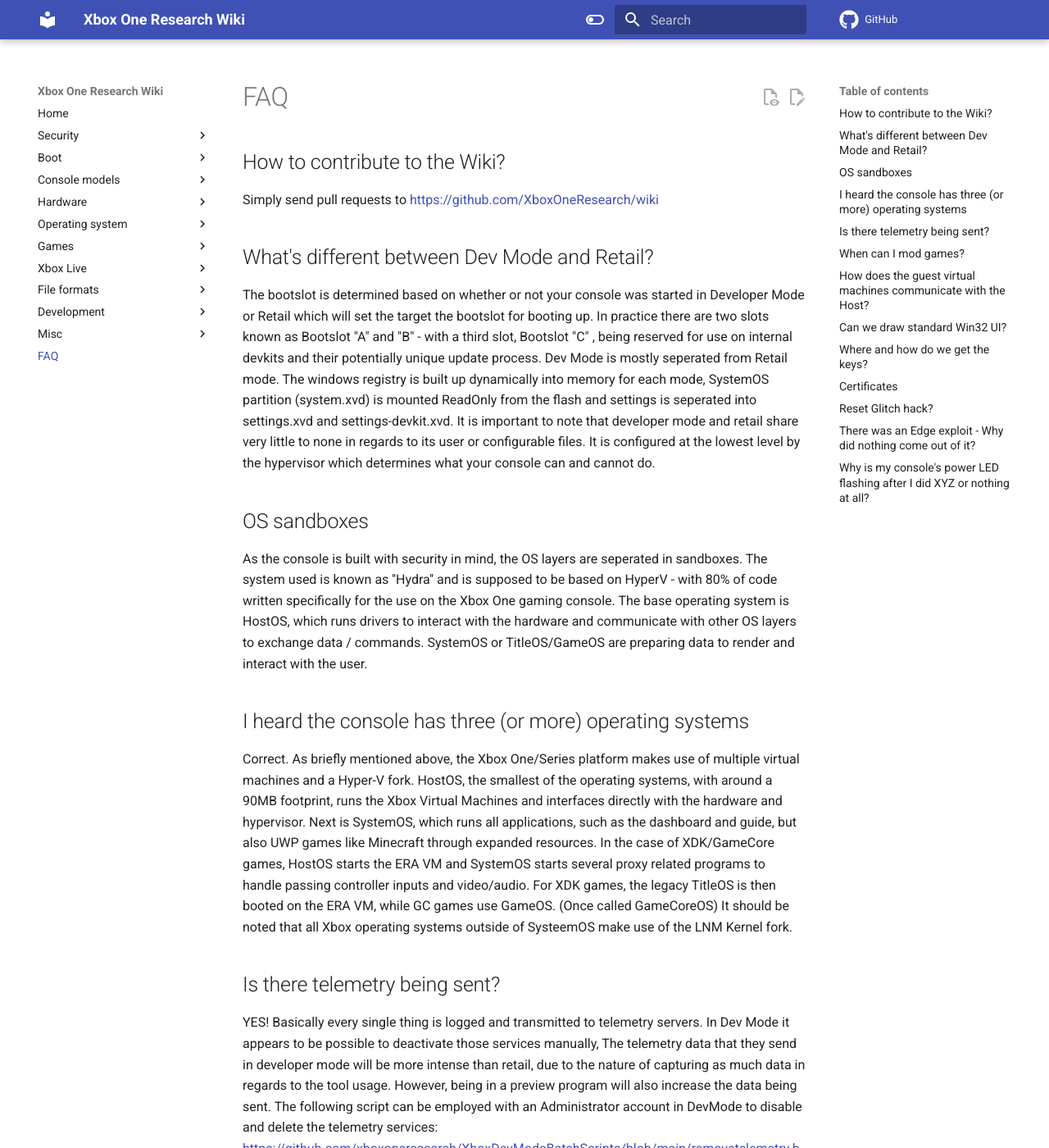
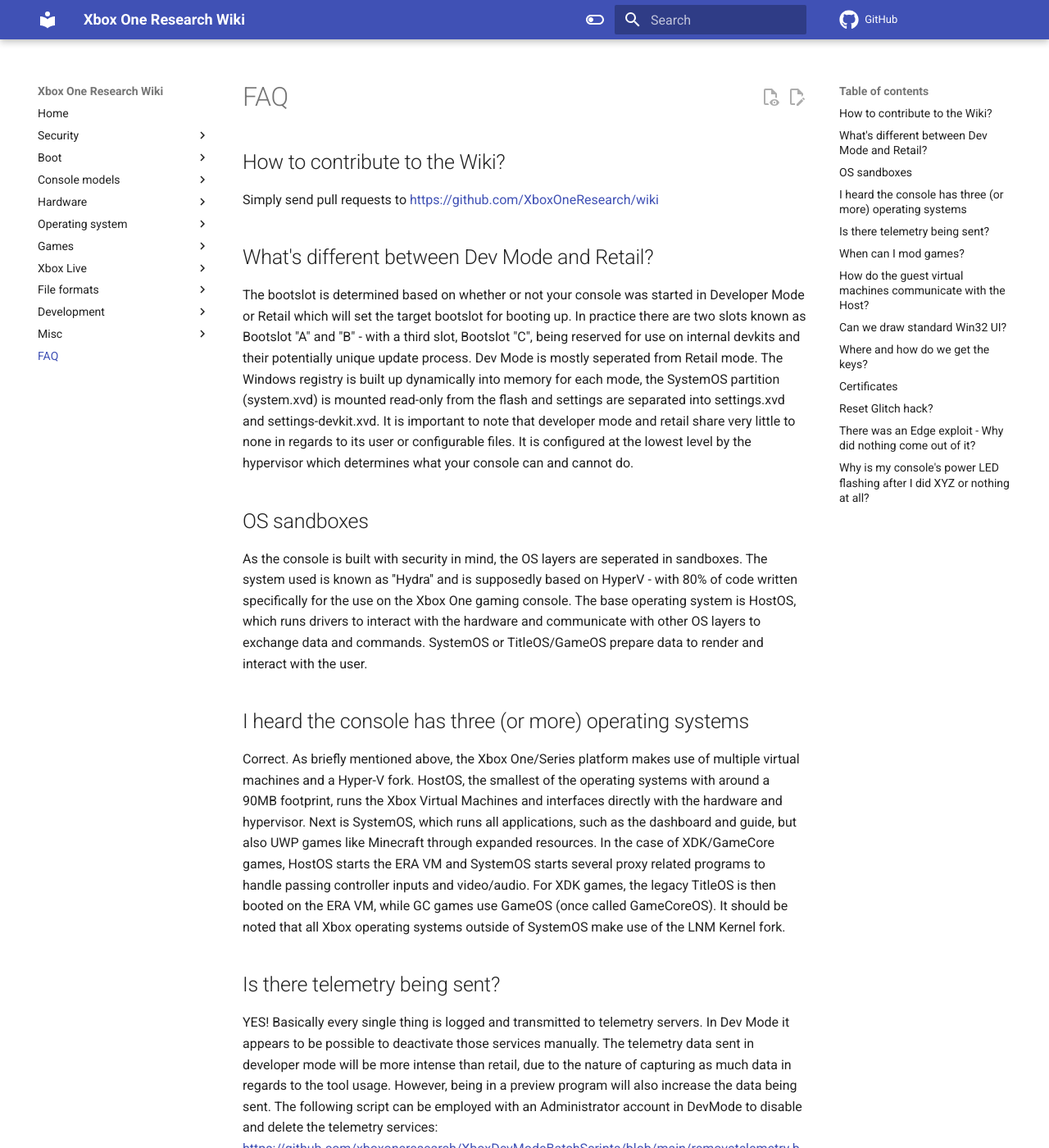
Before and after one commit to xboxoneresearch/wiki, an MkDocs documentation site: the page built from docs/faq.md, in a window 1280 px wide and 1400 px high. Shown: the whole window at 82% size. Built offline with MkDocs 1.6.1 and Material for MkDocs 9.7.7, drawn with Linux system fonts in a browser that asks for light colours; comment, search, counter and statistics services are not loaded; some of the changed text lies outside the part shown.

Commit message:
Improved grammar etc. in faq.md

```diff
--- a/docs/faq.md
+++ b/docs/faq.md
@@ -4,34 +4,34 @@
 Simply send pull requests to https://github.com/XboxOneResearch/wiki
 
 ## What's different between Dev Mode and Retail? ##
-The bootslot is determined based on whether or not your console was started in Developer Mode or Retail which will set the target the bootslot for booting up. In practice there are two slots known as  Bootslot "A" and "B" - with a third slot, Bootslot "C" , being reserved for use on internal devkits and their potentially unique update process. Dev Mode is mostly seperated from Retail mode. The windows registry is built up dynamically into memory for each mode, SystemOS partition (system.xvd) is mounted ReadOnly from the flash and settings is seperated into settings.xvd and settings-devkit.xvd. It is important to note that developer mode and retail share very little to none in regards to its user or configurable files. It is configured at the lowest level by the hypervisor which determines what your console can and cannot do.
+The bootslot is determined based on whether or not your console was started in Developer Mode or Retail which will set the target bootslot for booting up. In practice there are two slots known as Bootslot "A" and "B" - with a third slot, Bootslot "C", being reserved for use on internal devkits and their potentially unique update process. Dev Mode is mostly seperated from Retail mode. The Windows registry is built up dynamically into memory for each mode, the SystemOS partition (system.xvd) is mounted read-only from the flash and settings are separated into settings.xvd and settings-devkit.xvd. It is important to note that developer mode and retail share very little to none in regards to its user or configurable files. It is configured at the lowest level by the hypervisor which determines what your console can and cannot do.
 
 ## OS sandboxes ##
 As the console is built with security in mind, the OS layers are seperated in sandboxes.
-The system used is known as ''Hydra'' and is supposed to be based on HyperV - with 80% of code written specifically for the use on the Xbox One gaming console.
-The base operating system is HostOS, which runs drivers to interact with the hardware and communicate with other OS layers to exchange data / commands. SystemOS or TitleOS/GameOS are preparing data to render and interact with the user.
+The system used is known as ''Hydra'' and is supposedly based on HyperV - with 80% of code written specifically for the use on the Xbox One gaming console.
+The base operating system is HostOS, which runs drivers to interact with the hardware and communicate with other OS layers to exchange data and commands. SystemOS or TitleOS/GameOS prepare data to render and interact with the user.
 
 ## I heard the console has three (or more) operating systems ##
-Correct. As briefly mentioned above, the Xbox One/Series platform makes use of multiple virtual machines and a Hyper-V fork. HostOS, the smallest of the operating systems, with around a 90MB footprint, runs the Xbox Virtual Machines and interfaces directly with the hardware and hypervisor. Next is SystemOS, which runs all applications, such as the dashboard and guide, but also UWP games like Minecraft through expanded resources. In the case of XDK/GameCore games, HostOS starts the ERA VM and SystemOS starts several proxy related programs to handle passing controller inputs and video/audio. For XDK games, the legacy TitleOS is then booted on the ERA VM, while GC games use GameOS. (Once called GameCoreOS) It should be noted that all Xbox operating systems outside of SysteemOS make use of the LNM Kernel fork.
+Correct. As briefly mentioned above, the Xbox One/Series platform makes use of multiple virtual machines and a Hyper-V fork. HostOS, the smallest of the operating systems with around a 90MB footprint, runs the Xbox Virtual Machines and interfaces directly with the hardware and hypervisor. Next is SystemOS, which runs all applications, such as the dashboard and guide, but also UWP games like Minecraft through expanded resources. In the case of XDK/GameCore games, HostOS starts the ERA VM and SystemOS starts several proxy related programs to handle passing controller inputs and video/audio. For XDK games, the legacy TitleOS is then booted on the ERA VM, while GC games use GameOS (once called GameCoreOS). It should be noted that all Xbox operating systems outside of SystemOS make use of the LNM Kernel fork.
 
 ## Is there telemetry being sent? ##
-YES! Basically every single thing is logged and transmitted to telemetry servers. In Dev Mode it appears to be possible to deactivate those services manually,
-The telemetry data that they send in developer mode will be more intense than retail, due to the nature of capturing as much data in regards to the tool usage. However, being in a preview program will also increase the data being sent. The following script can be employed with an Administrator account in DevMode to disable and delete the telemetry services: https://github.com/xboxoneresearch/XboxDevModeBatchScripts/blob/main/removetelemetry.bat
+YES! Basically every single thing is logged and transmitted to telemetry servers. In Dev Mode it appears to be possible to deactivate those services manually.
+The telemetry data sent in developer mode will be more intense than retail, due to the nature of capturing as much data in regards to the tool usage. However, being in a preview program will also increase the data being sent. The following script can be employed with an Administrator account in DevMode to disable and delete the telemetry services: https://github.com/xboxoneresearch/XboxDevModeBatchScripts/blob/main/removetelemetry.bat
 
 ## When can I mod games? ##
-Not a target of this project! While this is not in our own priorities, this is will be subject to a future console exploit.
+Not a target of this project! While this is not in our own priorities, this will be subject to a future console exploit.
 
-## How does the guest virtual machines communicate with the Host? ##
+## How do the guest virtual machines communicate with the Host? ##
 Named pipes / special kernel broker drivers are used to push data between the OS layers. ...
-The Xbox One is known to currently use a driver common on all OS VMs known as "XVIO" which appear to use shared memory ring buffers to communicate between the host and guest virtual machines.
+The Xbox One is known to currently use a driver common on all OS VMs known as "XVIO" which appears to use shared memory ring buffers to communicate between the host and guest virtual machines.
 
 ## Can we draw standard Win32 UI? ##
-The possibility of "escaping" the UWP sandbox thats originally targeted at homebrew developers is tempting and of course delivers a bigger potential for developers to port applications more easily. However, as the rendering is done in a non-Win32-conform way, it is also a challenge to achieve displaying such Win32 GUI application. See [XboxUI](operating-system/xbox-ui.md) for further info.
-Traditional Win32 rendering is very unlikely to be possible on SystemOS. Like Windows IoT, the System VM makes use of the win32kmin.sys windowing driver rather than the full win32k.sys or win32kfull.sys employed by Client and Desktop, which doesn't support rendering more than one window at a time. Microsoft has tricks to supplement this (which can be seen in cases of the guide and dash being open, etc), however they are not known at this time.
+The possibility of "escaping" the UWP sandbox that's originally targeted at homebrew developers is tempting and of course delivers a bigger potential for developers to port applications more easily. However, as the rendering is done in a non-Win32-conforming way, it is also a challenge to achieve displaying such Win32 GUI applications. See [XboxUI](operating-system/xbox-ui.md) for further info.
+Traditional Win32 rendering is very unlikely to be possible on SystemOS. Like Windows IoT, the System VM makes use of the win32kmin.sys windowing driver rather than the full win32k.sys or win32kfull.sys employed by Client and Desktop, which doesn't support rendering more than one window at a time. Microsoft has tricks to supplement this (which can be seen in cases of the guide and dash being open, etc.), however they are not known at this time.
 
 ## Where and how do we get the keys? ##
-Getting the keys to the kingdom is a topic that requires much more information and skills. The Xbox One uses the AMD Platform Security Processor (aka PSP), which appears to be designed specifically for Xbox based security and other features, which initialises the boot chain and stores the key(s) in the fuses. However, it also appears that there might be certain content keys stored in the System Kernel Memory and also Host Kernel Memory but this is hard to determine without comprehensive tools.
-Keys are are stored in '"keyslots" and are loaded depending on the bootslot / bootmode - this means booting to developer mode just loads the developer keyslot - retails keys wont be loaded and are not accessible for decryption.
+Getting the keys to the kingdom is a topic that requires much more information and skills. The Xbox One uses the AMD Platform Security Processor (aka PSP), which appears to be designed specifically for Xbox-based security and other features, which initialises the boot chain and stores the key(s) in the fuses. However, it also appears that there might be certain content keys stored in the System Kernel Memory and also Host Kernel Memory but this is hard to determine without comprehensive tools.
+Keys are are stored in "keyslots" and are loaded depending on the bootslot / bootmode - this means booting to developer mode just loads the developer keyslot - retails keys wont be loaded and are not accessible for decryption.
 
 There are at least two keyslots as far as we know.
 - Retail (Green)
```
Also changed, not shown: other parts of docs/faq.md (+2 -2 lines).
